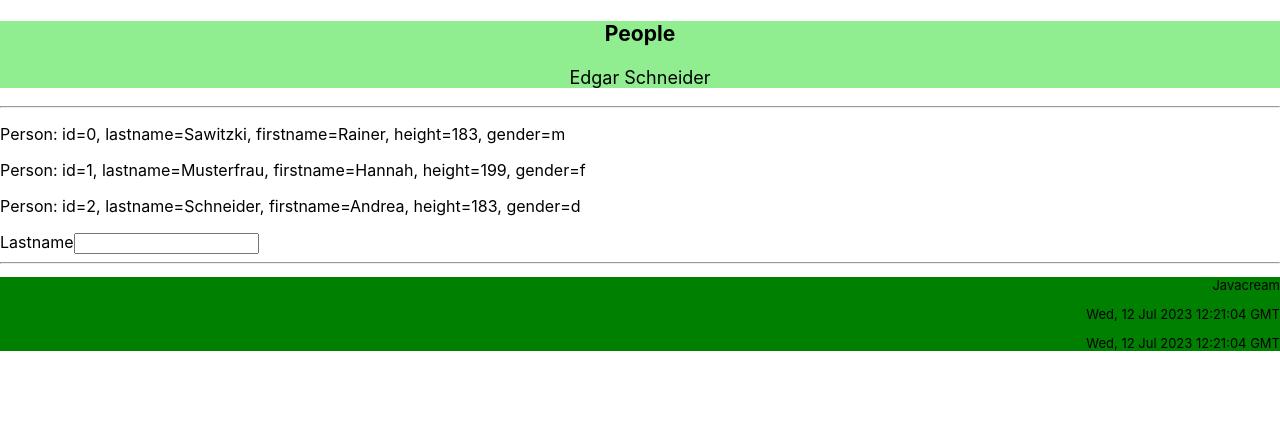
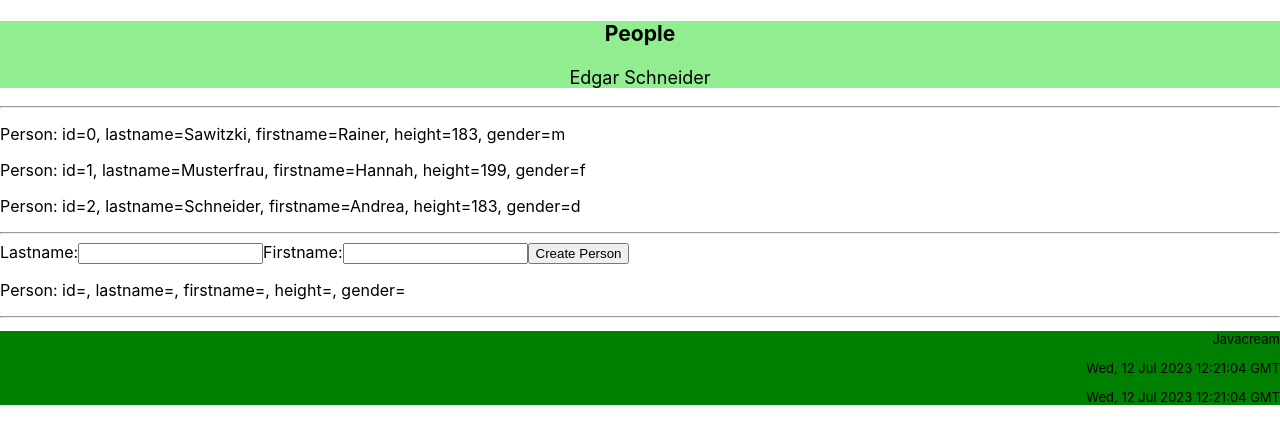
Before and after one commit to Javacream/org.javacream.training.react, a React (Create React App) app in the folder training/: page / in a window 1280 px wide. Shown: the top 444 px of the page. Built offline with nearby package versions, Linux system fonts and the light colour scheme.

Commit message:
finish CreatePerson

```diff
--- a/training/src/people/Content.js
+++ b/training/src/people/Content.js
@@ -5,6 +5,7 @@ export default function Content(){
     return (
         <>
             <PeopleList></PeopleList>
+            <hr />
             <CreatePerson></CreatePerson>
         </>
     )
--- a/training/src/people/CreatePerson.js
+++ b/training/src/people/CreatePerson.js
@@ -1,19 +1,29 @@
 import {useState} from 'react'
-
+import { peopleModel } from './PeopleContext'
+import PersonComponent from './PersonComponent'
 export default function CreatePerson(){
-    const [lastname, updateLastname] = useState("") //useState ist "memoized" -> Hooks bitte niemals z.B. in einer if-else mal ausführen, mal nicht
+    const [lastname, updateLastname] = useState("")
+    const [firstname, updateFirstname] = useState("")
+    const [person, updatePerson] = useState({})
     const handleSubmit = (event) => {
-        event.preventDefault() //-> Single Page Application
-        console.log(lastname)
+        event.preventDefault()
+        const p = peopleModel.create(lastname, firstname, 177, 'd')
+        updatePerson(p)
+        console.log(peopleModel.allPeople())
     }
 
     return (
         <>
             <form onSubmit={handleSubmit}>
-                <label>Lastname
-                    <input type = "text" value={lastname} onChange={(e) => {updateLastname(e.target.value); console.log(lastname)}}></input>
+                <label>Lastname:
+                    <input type = "text" value={lastname} onChange={(e) => updateLastname(e.target.value)}></input>
                 </label>
+                <label>Firstname:
+                    <input type = "text" value={firstname} onChange={(e) => updateFirstname(e.target.value)}></input>
+                </label>
+                <input type="submit" value="Create Person"/>
             </form>
+            <PersonComponent person={person} detail={true}></PersonComponent>
         </>
     )
 }
```
